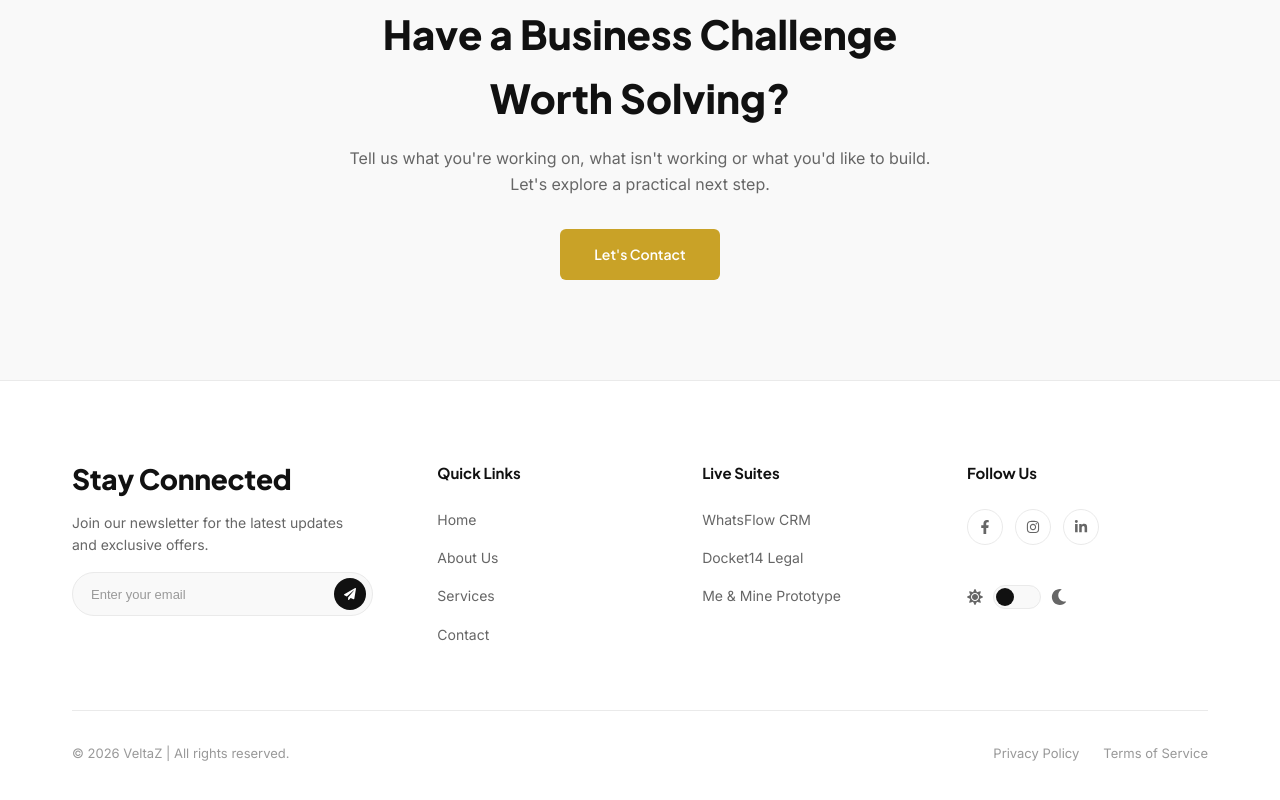
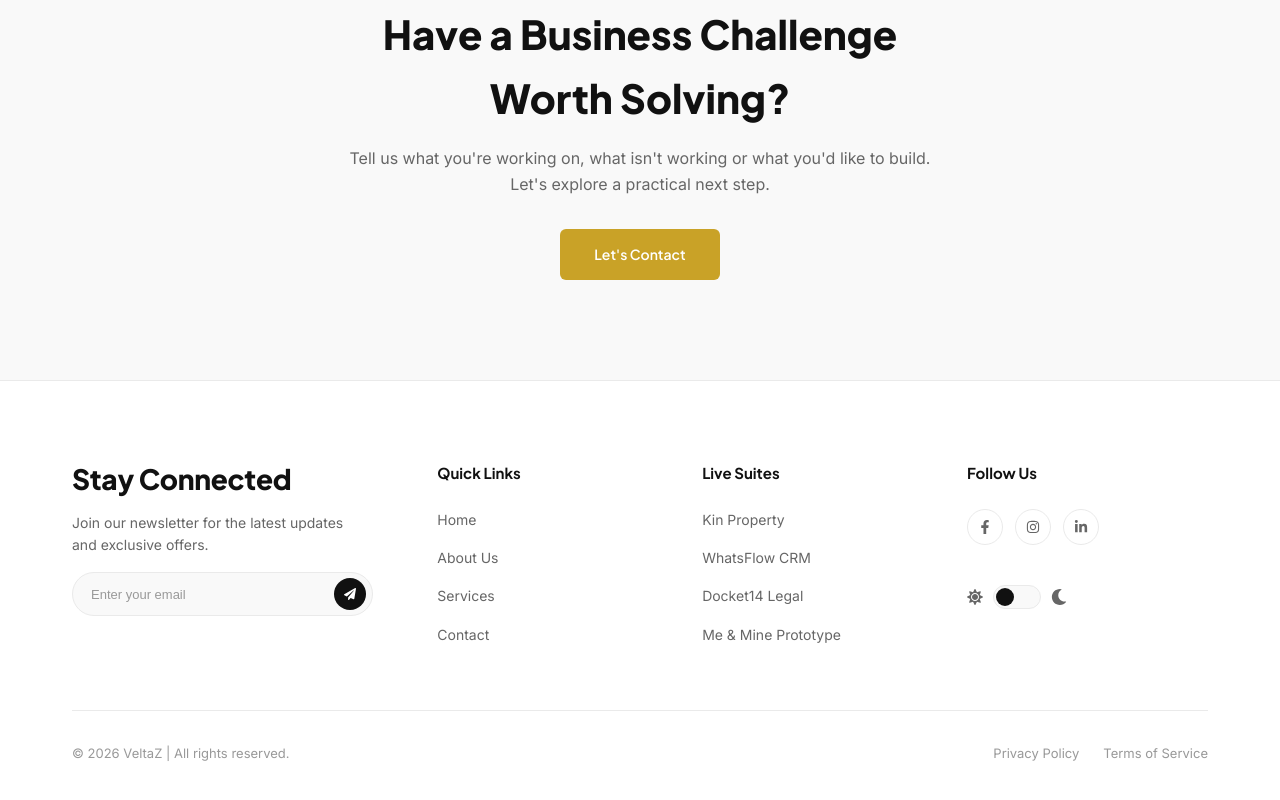
Before and after one commit to Abhishek-1273/Velta-Full-Project, a React (Vite) app in the folder frontend/: page / in a window 1280 px wide. Shown: the part 4332-5132 px from the top of the page. Built offline with nearby package versions, Linux system fonts and the light colour scheme; no server answers.

Commit message:
feat: add Kin Property link to Live Suites section in Footer

```diff
--- a/frontend/src/components/Footer/Footer.jsx
+++ b/frontend/src/components/Footer/Footer.jsx
@@ -52,6 +52,7 @@ export default function Footer() {
           {/* Column 3: Our Products */}
           <div className={styles.col}>
             <span className={styles.colTitle}>Live Suites</span>
+            <Link to="/products/kin-property" className={styles.link}>Kin Property</Link>
             <Link to="/products/whatsflow" className={styles.link}>WhatsFlow CRM</Link>
             <Link to="/products/docket14" className={styles.link}>Docket14 Legal</Link>
             <Link to="/services/mobile-app-development#apps-showcase" className={styles.link}>Me & Mine Prototype</Link>
```
